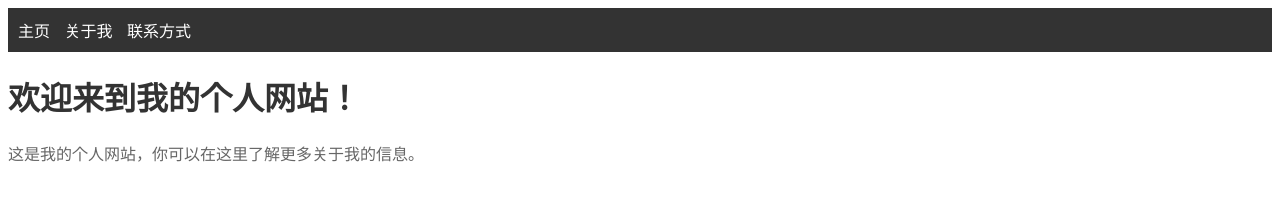
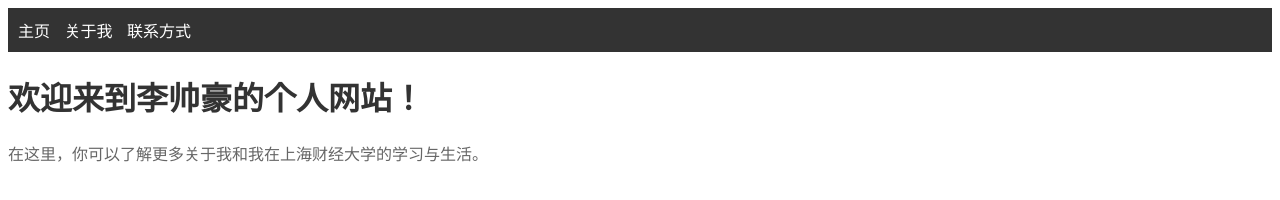
Before and after one commit to Leoshuaihao/Leoshuaihao.github.io, a plain HTML site: page index.html in a window 1280 px wide. Drawn offline with Linux system fonts and the light colour scheme.

Commit message:
Update index.html

```diff
--- a/index.html
+++ b/index.html
@@ -1,7 +1,7 @@
 <!DOCTYPE html>
 <html>
 <head>
-  <title>我的个人网站</title>
+  <title>李帅豪的个人网站</title>
   <link rel="stylesheet" type="text/css" href="styles.css">
 </head>
 <body>
@@ -13,7 +13,7 @@
     </nav>
   </header>
 
-  <h1>欢迎来到我的个人网站！</h1>
-  <p>这是我的个人网站，你可以在这里了解更多关于我的信息。</p>
+  <h1>欢迎来到李帅豪的个人网站！</h1>
+  <p>在这里，你可以了解更多关于我和我在上海财经大学的学习与生活。</p>
 </body>
 </html>
```
